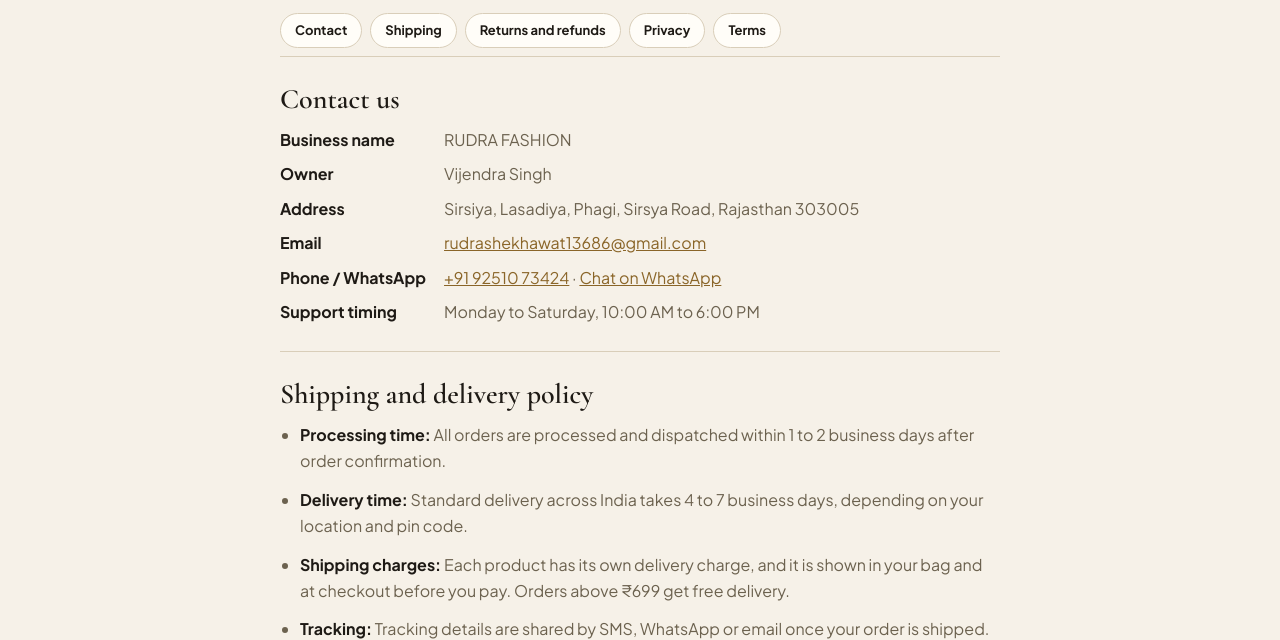
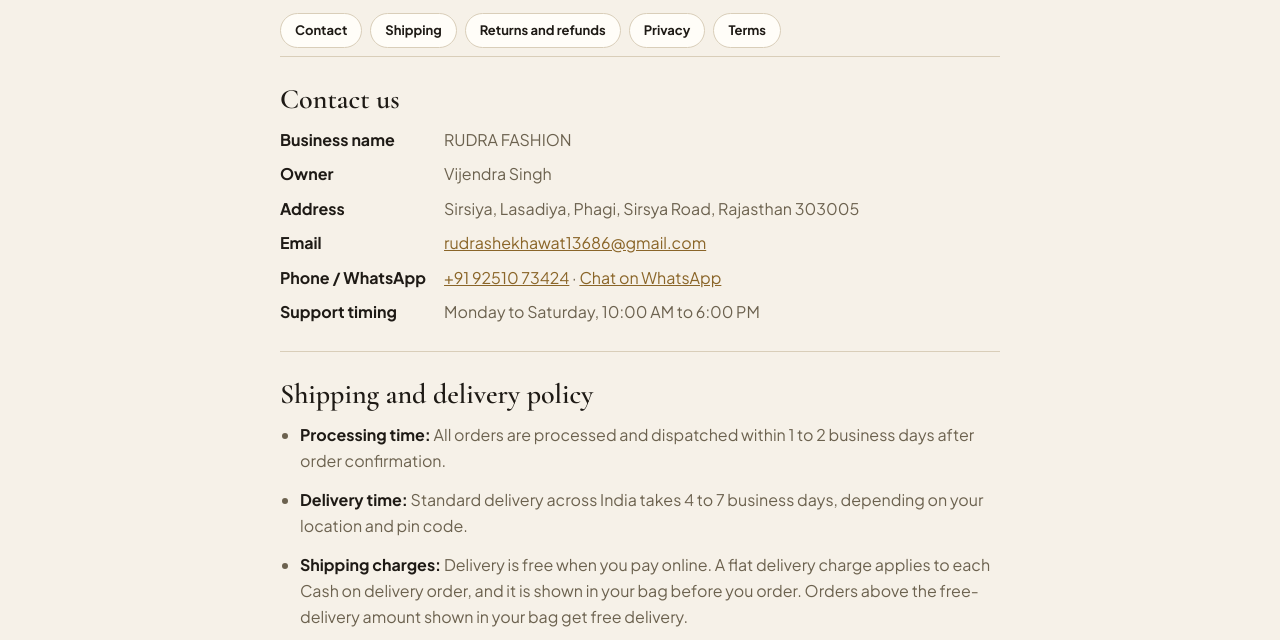
Before and after one commit to Rudra-FASHION/RUDRA_FASHION, a plain HTML site: page policies.html in a window 1280 px wide. Shown: the part 170-810 px from the top of the page. Drawn offline with nearby package versions, Linux system fonts and the light colour scheme.

Commit message:
Update shipping charges policy in policies.html

```diff
--- a/policies.html
+++ b/policies.html
@@ -62,7 +62,7 @@
     <ul>
       <li><strong>Processing time:</strong> All orders are processed and dispatched within 1 to 2 business days after order confirmation.</li>
       <li><strong>Delivery time:</strong> Standard delivery across India takes 4 to 7 business days, depending on your location and pin code.</li>
-      <li><strong>Shipping charges:</strong> Each product has its own delivery charge, and it is shown in your bag and at checkout before you pay. Orders above ₹699 get free delivery.</li>
+      <li><strong>Shipping charges:</strong> Delivery is free when you pay online. A flat delivery charge applies to each Cash on delivery order, and it is shown in your bag before you order. Orders above the free-delivery amount shown in your bag get free delivery.</li>
       <li><strong>Tracking:</strong> Tracking details are shared by SMS, WhatsApp or email once your order is shipped.</li>
     </ul>
   </section>
```
